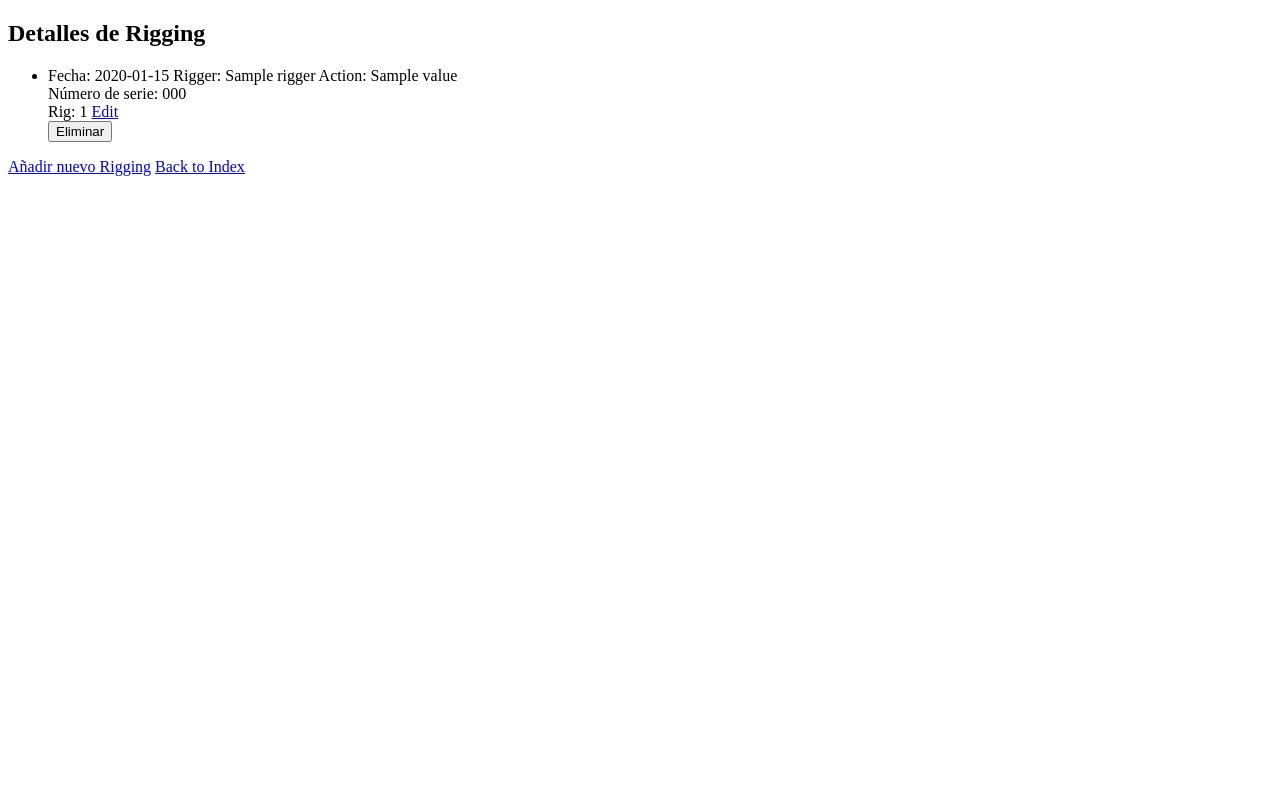
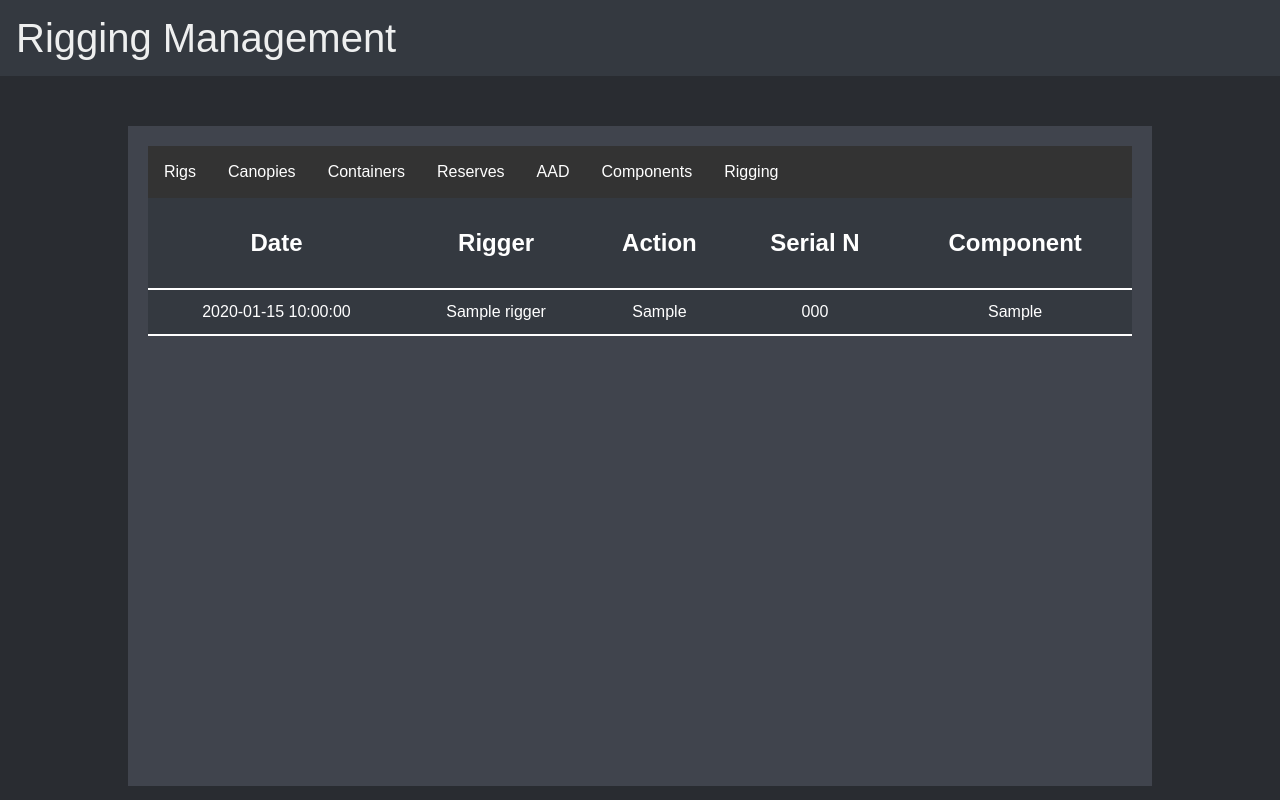
Before and after one commit to naskeytor/rigging_management, a Python web app: template rigging_test/templates/rigging.html in a window 1280 px wide. Run offline with Jinja, Linux system fonts and the light colour scheme; the template is opened without the code that fills it: most values are stand-ins (such as "Sample title", 1, 10 or a date in 2020); some libraries are stand-ins or nearby versions.

Commit message:
Basic rigging list added

```diff
--- a/rigging_test/models.py
+++ b/rigging_test/models.py
@@ -162,7 +162,8 @@ class RiggingType(db.Model):
     id = db.Column(db.Integer, primary_key=True)
     name = db.Column(db.String(255), nullable=False)
     description = db.Column(db.String(255))
-
+    def __repr__(self):
+        return f'{self.name}'
 
 class Rigging(db.Model):
     id = db.Column(db.Integer, primary_key=True)
--- a/rigging_test/templates/index.html
+++ b/rigging_test/templates/index.html
@@ -23,6 +23,7 @@
             <li><a href="/components/Reserve">Reserves</a></li>
             <li><a href="/components/Aad">AAD</a></li>
             <li><a href="/components">Components</a></li>
+            <li><a href="/rigging">Rigging</a></li>
         </ul>
     </div>
     <div class="action-bar">
--- a/rigging_test/templates/rigging.html
+++ b/rigging_test/templates/rigging.html
@@ -1,41 +1,39 @@
-<!DOCTYPE html>
-<html lang="en">
-<head>
-    <meta charset="UTF-8">
-    <meta name="viewport" content="width=device-width, initial-scale=1.0">
-    <title>Detalles de Rigging</title>
-</head>
-<body>
-    <div class="container">
-        <h2>Detalles de Rigging</h2>
-        <ul>
-            {% for rigging in rigging %}
-                <li>
-                    Fecha: {{ rigging.date.strftime('%Y-%m-%d') }}
-                    Rigger: {{ rigging.rigger }}
-                    Action: {{ rigging.type_rigging.value }}
-                    <br>
-                    Número de serie: {{ rigging.serial_numbers }}
-                    {% if rigging.rig_id %}
-                        <br>
-                        Rig: {{ rigging.rig_id.rig_number }}
-                    {% elif rigging.component_id %}
-                        <br>
-                        Componente: {{ rigging.component.component_type.component_type }}
+{% extends 'index.html' %}
 
-                    {% else %}
-                        <br>
-                        No asociado a Rig o Componente específico.
-                    {% endif %}
-                    <a href="{{ url_for('edit_rigging', rigging_id=rigging.id) }}">Edit</a>
-                    <form action="{{ url_for('delete_rigging', rigging_id=rigging.id) }}" method="post" onsubmit="return confirm('¿Estás seguro de que quieres eliminar este rigging?');">
-                        <input type="submit" value="Eliminar">
-                    </form>
-                </li>
-            {% endfor %}
-        </ul>
-        <a href="{{ url_for('rigging_add') }}">Añadir nuevo Rigging</a>
-        <a href="{{ url_for('index') }}">Back to Index</a>
-    </div>
-</body>
-</html>
+{% block content %}
+    <table class="full-width-table">
+        <thead class="header">
+        <tr>
+            <th>Date</th>
+            <th>Rigger</th>
+            <th>Action</th>
+            <th>Serial N</th>
+            <th>Component</th>
+        </tr>
+        </thead>
+        <tbody>
+        {% for rigging in rigging %}
+            <tr class="clickable-row" data-id="{{ rigging.id }}">
+                <td>{{ rigging.date | default('', true) }}</td>
+                <td>{{ rigging.rigger | default('', true) }}</td>
+                <td>{{ rigging.type_rigging | default('', true) }}</td>
+                <td>{{ rigging.serial_numbers | default('', true) }}</td>
+                <td>{{ rigging.component_id.component_type  | default('', true)}}</td>
+            </tr>
+        {% endfor %}
+        </tbody>
+    </table>
+{% endblock %}
+
+{% block scripts %}
+    <script>
+        document.addEventListener("DOMContentLoaded", function () {
+            document.querySelectorAll('.clickable-row').forEach(row => {
+                row.addEventListener('click', function () {
+                    let componentId = this.getAttribute('data-id');
+                    window.location.href = `/rigging/${riggingId}`;
+                });
+            });
+        });
+    </script>
+{% endblock %}
```
Also changed, not shown: rigging_test/templates/rigging_old.html (added, +41 -0 lines).
